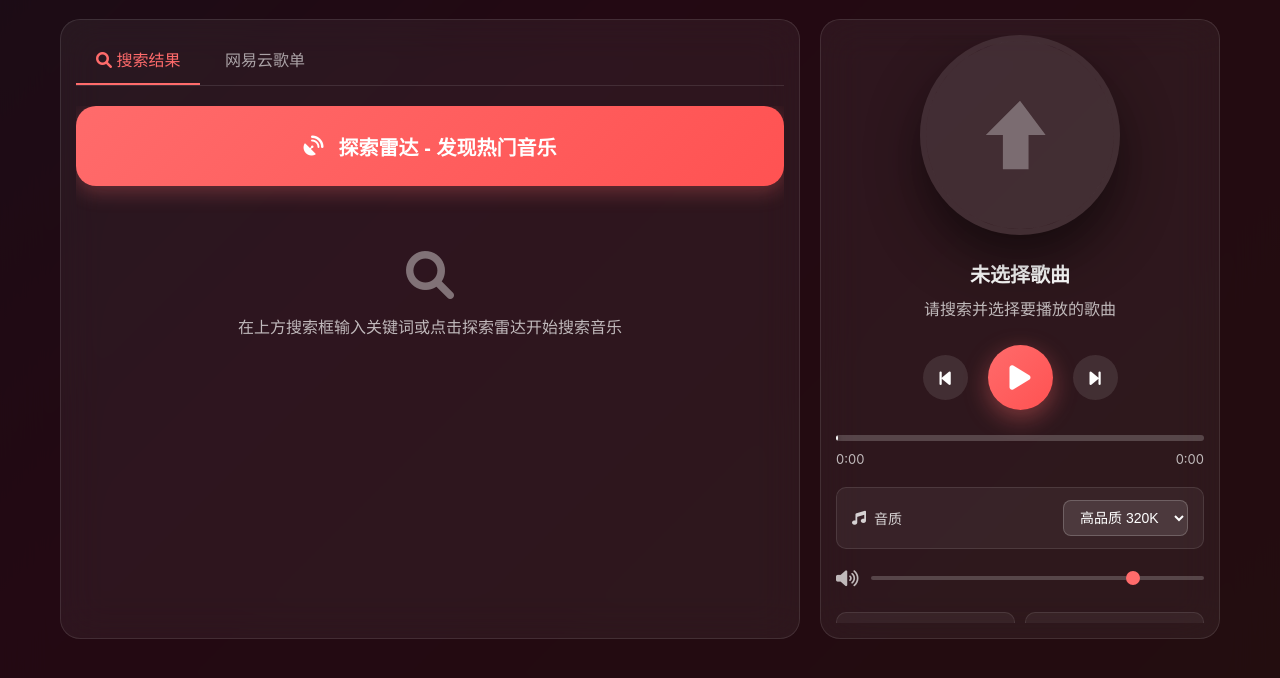
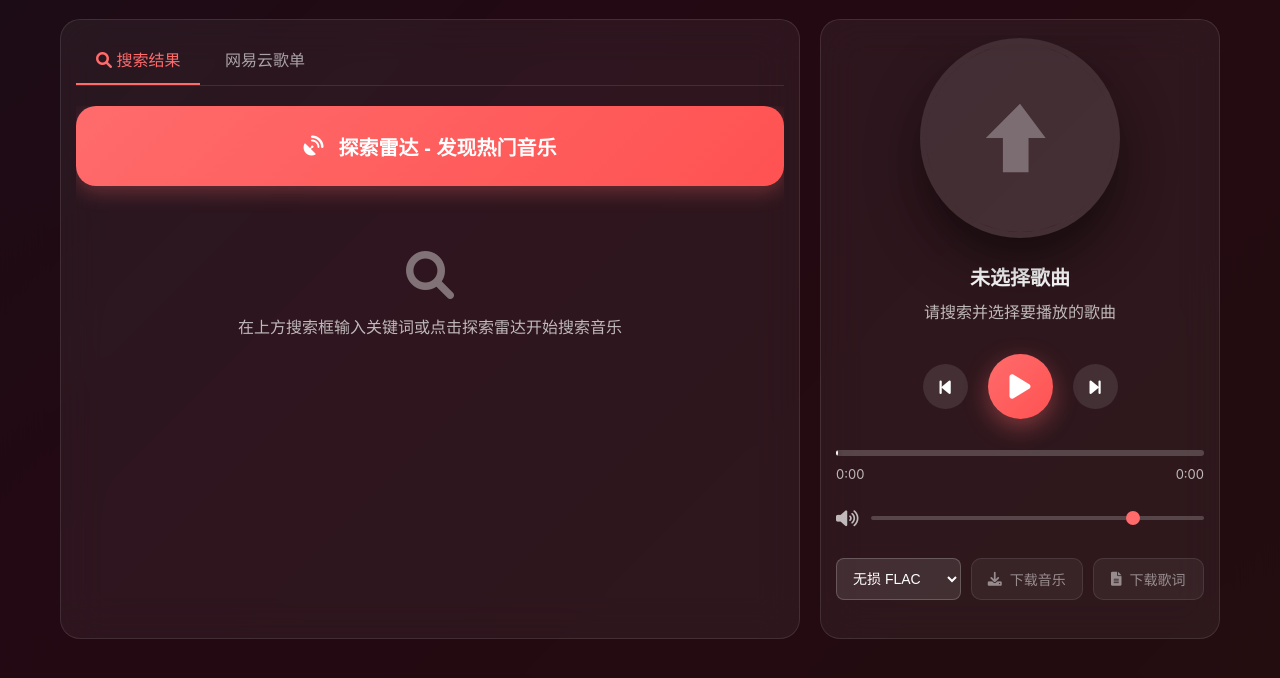
Before and after one commit to Charlies214/music, a website: page index.html in a window 1280 px wide. Shown: the part 76-754 px from the top of the page. Drawn offline with Linux system fonts and the light colour scheme.

Commit message:
fix: Move the sound quality selection to the download area
- Fix the problem of mobile terminal experience caused by too large card area

```diff
--- a/index.html
+++ b/index.html
@@ -796,9 +796,9 @@
         }
 
         /* 下载区域 */
-        .download-container {
+        .quality-download-container {
             display: grid;
-            grid-template-columns: 1fr 1fr;
+            grid-template-columns: 1fr 1fr 1fr;
             gap: 10px;
             margin-bottom: 20px;
         }
@@ -808,7 +808,7 @@
             align-items: center;
             justify-content: center;
             gap: 8px;
-            padding: 12px 15px;
+            padding: 10px 15px;
             background: rgba(255, 255, 255, 0.1);
             border: 1px solid rgba(255, 255, 255, 0.2);
             border-radius: 10px;
@@ -1155,7 +1155,7 @@
                 margin-bottom: 15px;
             }
 
-            .download-container {
+            .quality-download-container {
                 margin-bottom: 15px;
             }
 
@@ -1423,28 +1423,22 @@
                     </div>
                 </div>
 
-                <!-- 音质选择 -->
-                <div class="quality-container">
-                    <div class="quality-label">
-                        <i class="fas fa-music"></i>
-                        <span>音质</span>
-                    </div>
-                    <select class="quality-select" id="qualitySelect">
-                        <option value="128">标准 128K</option>
-                        <option value="192">较高 192K</option>
-                        <option value="320" selected>高品质 320K</option>
-                        <option value="740">无损 FLAC</option>
-                        <option value="999">Hi-Res</option>
-                    </select>
-                </div>
-
+                <!-- 音量滑块 -->
                 <div class="volume-container">
                     <i class="fas fa-volume-up volume-icon"></i>
                     <input type="range" class="volume-slider" id="volumeSlider" min="0" max="100" value="80" onchange="setVolume(this.value)">
                 </div>
 
-                <!-- 下载区域 -->
-                <div class="download-container">
+                <div class="quality-download-container">
+                    <!-- 音质选择 -->
+                    <select class="quality-select" id="qualitySelect">
+                        <option value="128">标准 128K</option>
+                        <option value="192">较高 192K</option>
+                        <option value="320">高品质 320K</option>
+                        <option value="740"selected>无损 FLAC</option>
+                        <option value="999">Hi-Res</option>
+                    </select>
+                    <!-- 下载区域 -->
                     <button class="download-btn" onclick="downloadCurrentSong()" id="downloadSongBtn" disabled>
                         <i class="fas fa-download"></i>
                         <span>下载音乐</span>
```
